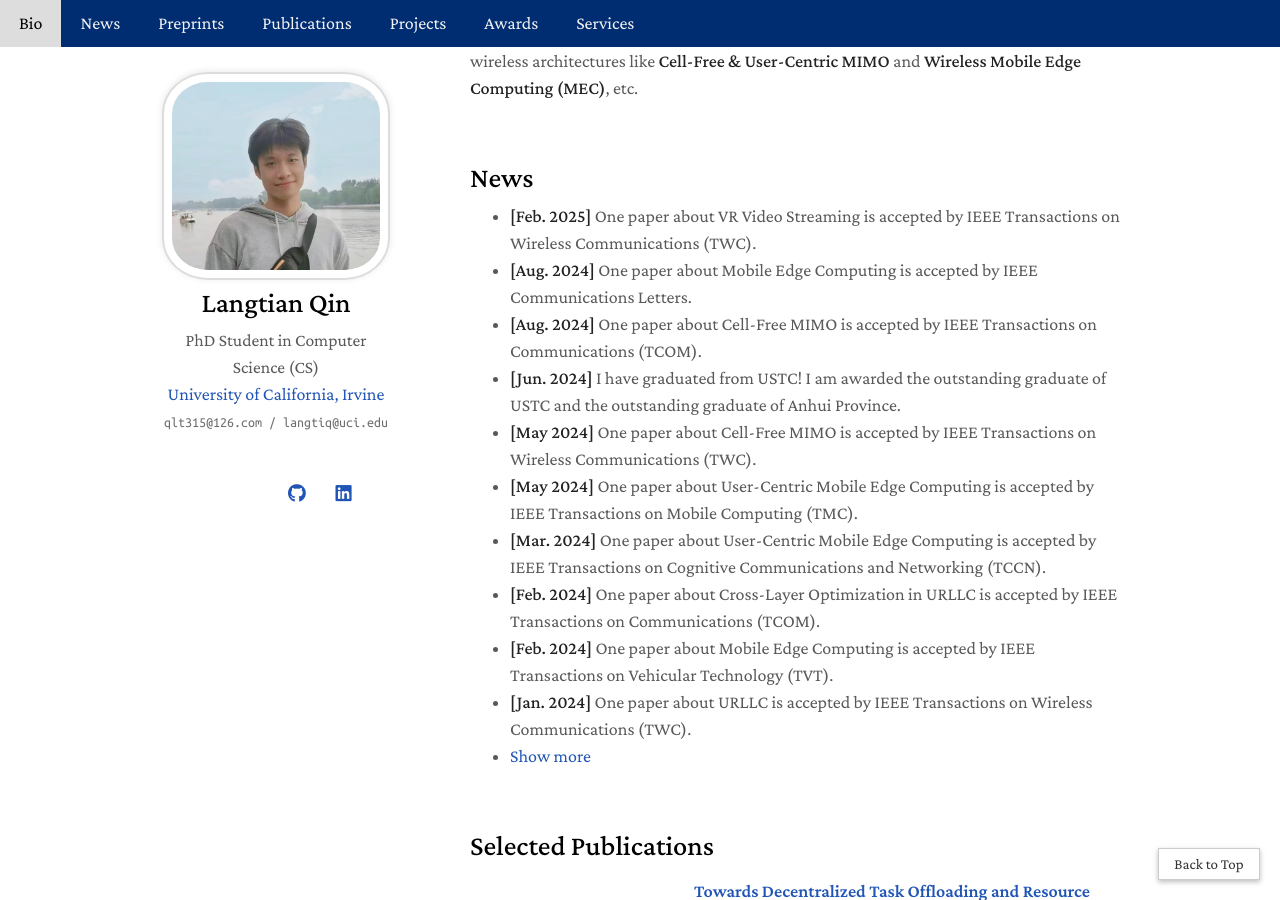
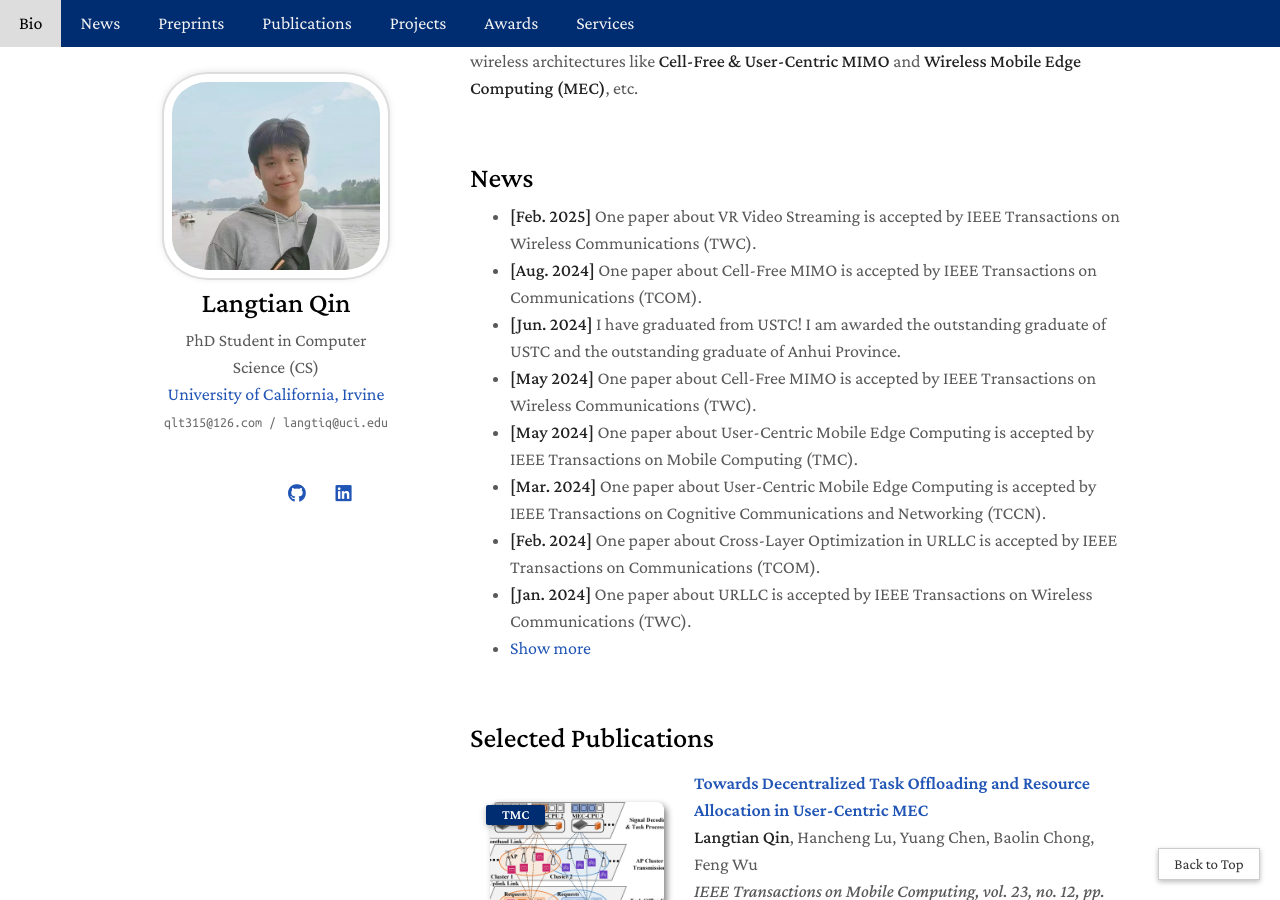
Before and after one commit to qlt315/qlt315.github.io, a Jekyll site: the page built from index.md, in a window 1280 px wide and 900 px high, scrolled down 307 px. Built offline with Jekyll 4.4.1, drawn with Linux system fonts in a browser that asks for light colours; a style sheet for code colours, icons or effects is not loaded.

Commit message:
Update news.md

```diff
--- a/_includes/news.md
+++ b/_includes/news.md
@@ -4,8 +4,6 @@
 
 <ul>
   <li><strong>[Feb. 2025]</strong> One paper about VR Video Streaming is accepted by IEEE Transactions on Wireless Communications (TWC).</li>
-
-  <li><strong>[Aug. 2024]</strong> One paper about Mobile Edge Computing is accepted by IEEE Communications Letters.</li>
 
   <li><strong>[Aug. 2024]</strong> One paper about Cell-Free MIMO is accepted by IEEE Transactions on Communications (TCOM).</li>
 
@@ -18,8 +16,6 @@
   <li><strong>[Mar. 2024]</strong> One paper about User-Centric Mobile Edge Computing is accepted by IEEE Transactions on Cognitive Communications and Networking (TCCN).</li>
 
   <li><strong>[Feb. 2024]</strong> One paper about Cross-Layer Optimization in URLLC is accepted by IEEE Transactions on Communications (TCOM).</li>
-
-  <li><strong>[Feb. 2024]</strong> One paper about Mobile Edge Computing is accepted by IEEE Transactions on Vehicular Technology (TVT).</li>
 
   <li><strong>[Jan. 2024]</strong> One paper about URLLC is accepted by IEEE Transactions on Wireless Communications (TWC).</li>
 
```
